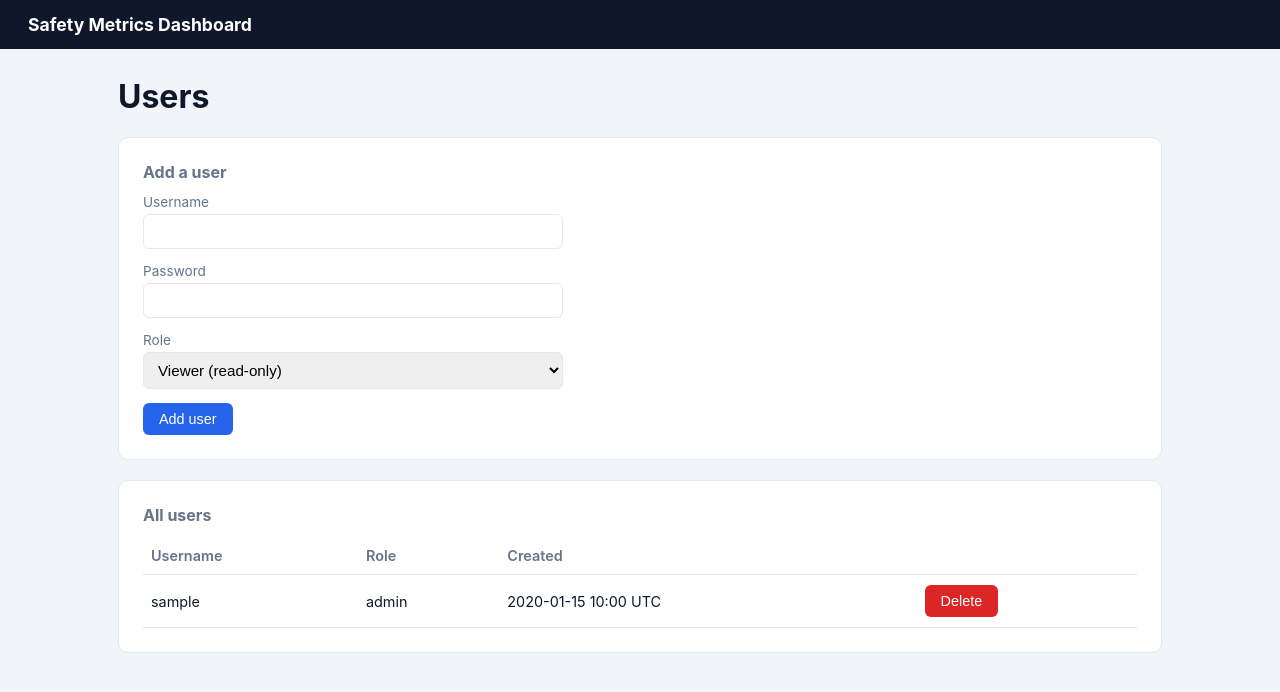
After one commit to cajunkidd/safety_metrics, a FastAPI app: template app/templates/users.html in a window 1280 px wide. The commit adds this page. Shown: the top 692 px of the page. Run offline with FastAPI, Linux system fonts and the light colour scheme; the template is opened without the code that fills it: most values are stand-ins (such as "Sample title", 1, 10 or a date in 2020).

Commit message:
Add authentication and role-based access control
Adds username/password login with two roles (admin, viewer) so that the
safety department can control who can upload data versus who can only
view the dashboard.

- bcrypt password hashing; Starlette SessionMiddleware for sessions
- One-time /setup wizard creates the first admin when no users exist
- /login, /logout, and /users (admin-only) management screen
- Dashboard and /api/metrics require login; upload and user management
  require admin role
- Nav adapts to the current user's role
- 12 new tests covering hashing, setup, login/logout, and role enforcement

https://claude.ai/code/session_015VQa41c991jXedeqXtNYgz

```diff
--- a/app/main.py
+++ b/app/main.py
@@ -1,19 +1,43 @@
+import os
+import secrets
+import warnings
 from contextlib import asynccontextmanager
 from pathlib import Path
+from typing import Optional
 
-from fastapi import Depends, FastAPI, File, Request, UploadFile
+from fastapi import Depends, FastAPI, File, Form, Request, UploadFile
 from fastapi.responses import FileResponse, HTMLResponse, JSONResponse, RedirectResponse
 from fastapi.staticfiles import StaticFiles
 from fastapi.templating import Jinja2Templates
 from sqlalchemy.orm import Session
+from starlette.middleware.sessions import SessionMiddleware
 
+from app.auth import (
+    AuthRedirect,
+    SetupRequired,
+    get_current_user,
+    hash_password,
+    require_admin,
+    require_user,
+    verify_password,
+)
 from app.database import get_db, init_db
 from app.ingest import ALL_COLUMNS, IngestError, parse_spreadsheet
 from app.metrics import compute_metrics
-from app.models import Incident, Upload
+from app.models import ROLE_ADMIN, VALID_ROLES, Incident, Upload, User
 
 BASE_DIR = Path(__file__).resolve().parent
 TEMPLATE_FILE = BASE_DIR.parent / "sample_data" / "incidents_template.csv"
+
+SECRET_KEY = os.environ.get("SAFETY_METRICS_SECRET_KEY")
+if not SECRET_KEY:
+    SECRET_KEY = secrets.token_urlsafe(32)
+    warnings.warn(
+        "SAFETY_METRICS_SECRET_KEY is not set. Using a random key; "
+        "sessions will not persist across restarts.",
+        RuntimeWarning,
+        stacklevel=2,
+    )
 
 
 @asynccontextmanager
@@ -23,17 +47,128 @@ async def lifespan(app: FastAPI):
 
 
 app = FastAPI(title="Safety Metrics Dashboard", lifespan=lifespan)
+app.add_middleware(SessionMiddleware, secret_key=SECRET_KEY, same_site="lax")
 app.mount("/static", StaticFiles(directory=BASE_DIR / "static"), name="static")
 templates = Jinja2Templates(directory=BASE_DIR / "templates")
 
 
+@app.exception_handler(AuthRedirect)
+async def _auth_redirect_handler(request: Request, exc: AuthRedirect):
+    return RedirectResponse(url="/login", status_code=303)
+
+
+@app.exception_handler(SetupRequired)
+async def _setup_required_handler(request: Request, exc: SetupRequired):
+    return RedirectResponse(url="/setup", status_code=303)
+
+
+def _render(request: Request, name: str, context: dict, status_code: int = 200):
+    return templates.TemplateResponse(request, name, context, status_code=status_code)
+
+
+# ---------- Setup (one-time, creates first admin) ----------
+
+
+@app.get("/setup", response_class=HTMLResponse)
+def setup_form(request: Request, db: Session = Depends(get_db)):
+    if db.query(User).first() is not None:
+        return RedirectResponse("/login", status_code=303)
+    return _render(request, "setup.html", {"user": None})
+
+
+@app.post("/setup", response_class=HTMLResponse)
+async def setup_submit(
+    request: Request,
+    username: str = Form(...),
+    password: str = Form(...),
+    db: Session = Depends(get_db),
+):
+    if db.query(User).first() is not None:
+        return RedirectResponse("/login", status_code=303)
+
+    username = username.strip()
+    if not username:
+        return _render(
+            request,
+            "setup.html",
+            {"user": None, "error": "Username is required."},
+            status_code=400,
+        )
+    if len(password) < 8:
+        return _render(
+            request,
+            "setup.html",
+            {"user": None, "error": "Password must be at least 8 characters."},
+            status_code=400,
+        )
+
+    user = User(
+        username=username, password_hash=hash_password(password), role=ROLE_ADMIN
+    )
+    db.add(user)
+    db.commit()
+    db.refresh(user)
+    request.session["user_id"] = user.id
+    return RedirectResponse("/", status_code=303)
+
+
+# ---------- Login / logout ----------
+
+
+@app.get("/login", response_class=HTMLResponse)
+def login_form(
+    request: Request, user: Optional[User] = Depends(get_current_user)
+):
+    if user is not None:
+        return RedirectResponse("/", status_code=303)
+    return _render(request, "login.html", {"user": None})
+
+
+@app.post("/login", response_class=HTMLResponse)
+async def login_submit(
+    request: Request,
+    username: str = Form(...),
+    password: str = Form(...),
+    user: Optional[User] = Depends(get_current_user),
+    db: Session = Depends(get_db),
+):
+    if user is not None:
+        return RedirectResponse("/", status_code=303)
+
+    db_user = db.query(User).filter(User.username == username.strip()).first()
+    if db_user is None or not verify_password(password, db_user.password_hash):
+        return _render(
+            request,
+            "login.html",
+            {"user": None, "error": "Invalid username or password."},
+            status_code=401,
+        )
+
+    request.session["user_id"] = db_user.id
+    return RedirectResponse("/", status_code=303)
+
+
+@app.post("/logout")
+def logout(request: Request, _user: User = Depends(require_user)):
+    request.session.clear()
+    return RedirectResponse("/login", status_code=303)
+
+
+# ---------- Dashboard / metrics ----------
+
+
 @app.get("/", response_class=HTMLResponse)
-def dashboard(request: Request, db: Session = Depends(get_db)):
+def dashboard(
+    request: Request,
+    user: User = Depends(require_user),
+    db: Session = Depends(get_db),
+):
     metrics = compute_metrics(db)
-    return templates.TemplateResponse(
+    return _render(
         request,
         "dashboard.html",
         {
+            "user": user,
             "metrics": metrics,
             "has_data": metrics["total_incidents"] > 0,
         },
@@ -41,17 +176,27 @@ def dashboard(request: Request, db: Session = Depends(get_db)):
 
 
 @app.get("/api/metrics", response_class=JSONResponse)
-def api_metrics(db: Session = Depends(get_db)):
+def api_metrics(
+    _user: User = Depends(require_user),
+    db: Session = Depends(get_db),
+):
     return compute_metrics(db)
 
 
+# ---------- Upload (admin only) ----------
+
+
 @app.get("/upload", response_class=HTMLResponse)
-def upload_form(request: Request, db: Session = Depends(get_db)):
+def upload_form(
+    request: Request,
+    user: User = Depends(require_admin),
+    db: Session = Depends(get_db),
+):
     uploads = db.query(Upload).order_by(Upload.uploaded_at.desc()).all()
-    return templates.TemplateResponse(
+    return _render(
         request,
         "upload.html",
-        {"uploads": uploads, "expected_columns": ALL_COLUMNS},
+        {"user": user, "uploads": uploads, "expected_columns": ALL_COLUMNS},
     )
 
 
@@ -59,10 +204,11 @@ def upload_form(request: Request, db: Session = Depends(get_db)):
 async def upload_file(
     request: Request,
     file: UploadFile = File(...),
+    user: User = Depends(require_admin),
     db: Session = Depends(get_db),
 ):
     content = await file.read()
-    context = {"expected_columns": ALL_COLUMNS}
+    context = {"user": user, "expected_columns": ALL_COLUMNS}
 
     if not content:
         context["error"] = "The uploaded file is empty."
@@ -93,11 +239,15 @@ async def upload_file(
     context["uploads"] = (
         db.query(Upload).order_by(Upload.uploaded_at.desc()).all()
     )
-    return templates.TemplateResponse(request, "upload.html", context)
+    return _render(request, "upload.html", context)
 
 
 @app.post("/uploads/{upload_id}/delete")
-def delete_upload(upload_id: int, db: Session = Depends(get_db)):
+def delete_upload(
+    upload_id: int,
+    _user: User = Depends(require_admin),
+    db: Session = Depends(get_db),
+):
     upload = db.get(Upload, upload_id)
     if upload:
         db.delete(upload)
@@ -106,9 +256,72 @@ def delete_upload(upload_id: int, db: Session = Depends(get_db)):
 
 
 @app.get("/template")
-def download_template():
+def download_template(_user: User = Depends(require_user)):
     return FileResponse(
         TEMPLATE_FILE,
         media_type="text/csv",
         filename="incidents_template.csv",
     )
+
+
+# ---------- User management (admin only) ----------
+
+
+@app.get("/users", response_class=HTMLResponse)
+def users_page(
+    request: Request,
+    user: User = Depends(require_admin),
+    db: Session = Depends(get_db),
+):
+    users = db.query(User).order_by(User.username).all()
+    return _render(request, "users.html", {"user": user, "users": users})
+
+
+@app.post("/users", response_class=HTMLResponse)
+async def create_user(
+    request: Request,
+    username: str = Form(...),
+    password: str = Form(...),
+    role: str = Form(...),
+    user: User = Depends(require_admin),
+    db: Session = Depends(get_db),
+):
+    username = username.strip()
+    error = None
+    if not username:
+        error = "Username is required."
+    elif len(password) < 8:
+        error = "Password must be at least 8 characters."
+    elif role not in VALID_ROLES:
+        error = "Invalid role."
+    elif db.query(User).filter(User.username == username).first() is not None:
+        error = f"Username '{username}' is already taken."
+
+    if error:
+        users = db.query(User).order_by(User.username).all()
+        return _render(
+            request,
+            "users.html",
+            {"user": user, "users": users, "error": error},
+            status_code=400,
+        )
+
+    db.add(
+        User(username=username, password_hash=hash_password(password), role=role)
+    )
+    db.commit()
+    return RedirectResponse("/users", status_code=303)
+
+
+@app.post("/users/{user_id}/delete")
+def delete_user(
+    user_id: int,
+    user: User = Depends(require_admin),
+    db: Session = Depends(get_db),
+):
+    if user_id != user.id:
+        target = db.get(User, user_id)
+        if target is not None:
+            db.delete(target)
+            db.commit()
+    return RedirectResponse("/users", status_code=303)
--- a/app/static/style.css
+++ b/app/static/style.css
@@ -149,3 +149,41 @@ th { color: var(--muted); font-weight: 600; }
   text-align: center;
   color: var(--muted);
 }
+
+/* Nav user info */
+.topbar nav { display: flex; align-items: center; }
+.topbar nav .user-info {
+  color: #cbd5e1;
+  margin-left: 20px;
+  font-size: 0.9rem;
+}
+.inline-form { display: inline; margin-left: 14px; }
+.link-btn {
+  background: transparent;
+  color: #cbd5e1;
+  padding: 0;
+  font-size: 0.9rem;
+  cursor: pointer;
+}
+.link-btn:hover { color: #fff; }
+
+/* Auth screens (login, setup) */
+.auth-wrap { max-width: 420px; margin: 40px auto; }
+.auth-wrap h1 { font-size: 1.4rem; }
+
+/* Form rows */
+.form-row { display: flex; flex-direction: column; margin-bottom: 14px; }
+.form-row label {
+  font-size: 0.85rem;
+  color: var(--muted);
+  margin-bottom: 4px;
+}
+.form-row input,
+.form-row select {
+  padding: 8px 10px;
+  border: 1px solid var(--border);
+  border-radius: 6px;
+  font-size: 0.95rem;
+}
+
+.user-form { max-width: 420px; }
--- a/app/templates/base.html
+++ b/app/templates/base.html
@@ -10,8 +10,17 @@
   <header class="topbar">
     <div class="brand">Safety Metrics Dashboard</div>
     <nav>
-      <a href="/">Dashboard</a>
-      <a href="/upload">Upload Data</a>
+      {% if user %}
+        <a href="/">Dashboard</a>
+        {% if user.role == 'admin' %}
+          <a href="/upload">Upload Data</a>
+          <a href="/users">Users</a>
+        {% endif %}
+        <span class="user-info">{{ user.username }} ({{ user.role }})</span>
+        <form action="/logout" method="post" class="inline-form">
+          <button class="link-btn" type="submit">Log out</button>
+        </form>
+      {% endif %}
     </nav>
   </header>
   <main>
--- /dev/null
+++ b/app/templates/users.html
@@ -0,0 +1,58 @@
+{% extends "base.html" %}
+{% block title %}Users - Safety Metrics{% endblock %}
+
+{% block content %}
+<h1>Users</h1>
+
+{% if error %}<div class="alert alert-error">{{ error }}</div>{% endif %}
+
+<section class="card">
+  <h2>Add a user</h2>
+  <form action="/users" method="post" class="user-form">
+    <div class="form-row">
+      <label for="new-username">Username</label>
+      <input type="text" id="new-username" name="username" required>
+    </div>
+    <div class="form-row">
+      <label for="new-password">Password</label>
+      <input type="password" id="new-password" name="password" required minlength="8">
+    </div>
+    <div class="form-row">
+      <label for="new-role">Role</label>
+      <select id="new-role" name="role">
+        <option value="viewer">Viewer (read-only)</option>
+        <option value="admin">Admin (upload & manage users)</option>
+      </select>
+    </div>
+    <button type="submit">Add user</button>
+  </form>
+</section>
+
+<section class="card">
+  <h2>All users</h2>
+  <table>
+    <thead>
+      <tr><th>Username</th><th>Role</th><th>Created</th><th></th></tr>
+    </thead>
+    <tbody>
+      {% for u in users %}
+      <tr>
+        <td>{{ u.username }}</td>
+        <td>{{ u.role }}</td>
+        <td>{{ u.created_at.strftime('%Y-%m-%d %H:%M UTC') }}</td>
+        <td>
+          {% if u.id != user.id %}
+          <form action="/users/{{ u.id }}/delete" method="post"
+                onsubmit="return confirm('Delete user {{ u.username }}?');">
+            <button type="submit" class="btn-danger">Delete</button>
+          </form>
+          {% else %}
+          <span class="hint">(you)</span>
+          {% endif %}
+        </td>
+      </tr>
+      {% endfor %}
+    </tbody>
+  </table>
+</section>
+{% endblock %}
--- a/requirements.txt
+++ b/requirements.txt
@@ -5,4 +5,7 @@ pandas>=2.0
 openpyxl>=3.1
 jinja2>=3.1
 python-multipart>=0.0.9
+bcrypt>=4.1
+itsdangerous>=2.1
 pytest>=8.0
+httpx>=0.27
```
Also changed, not shown: app/auth.py (added, +64 -0 lines), app/models.py (+14 -0 lines), app/templates/login.html (added, +22 -0 lines), app/templates/setup.html (added, +24 -0 lines), tests/test_auth.py (added, +182 -0 lines), README.md.
